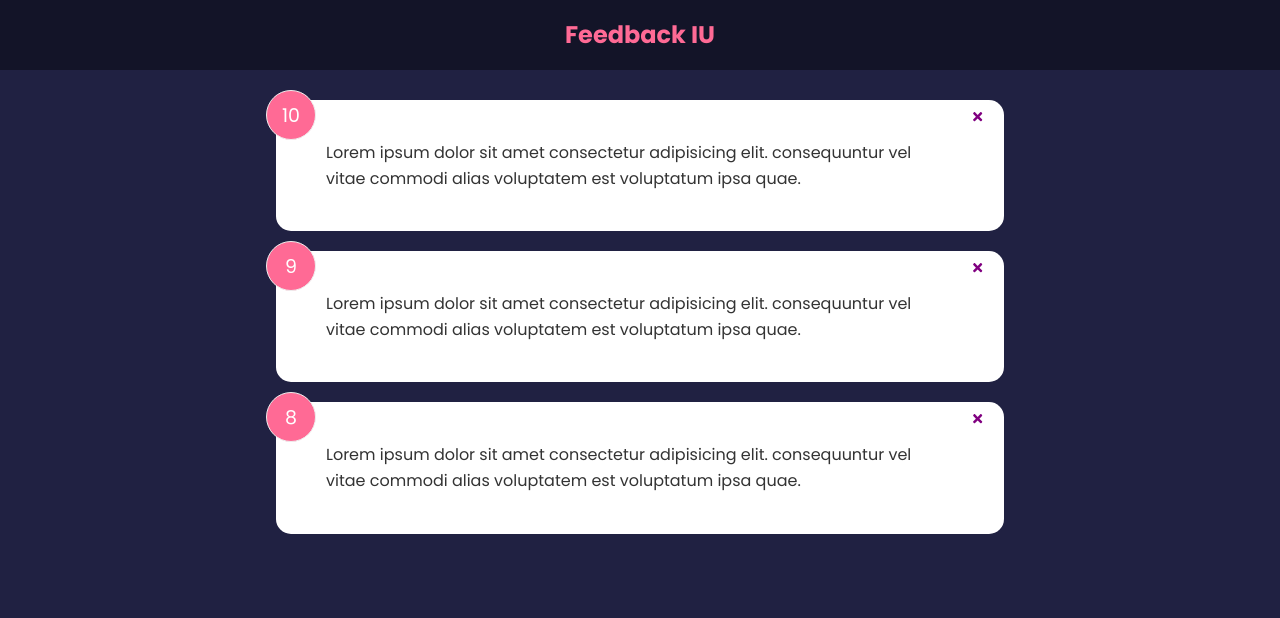
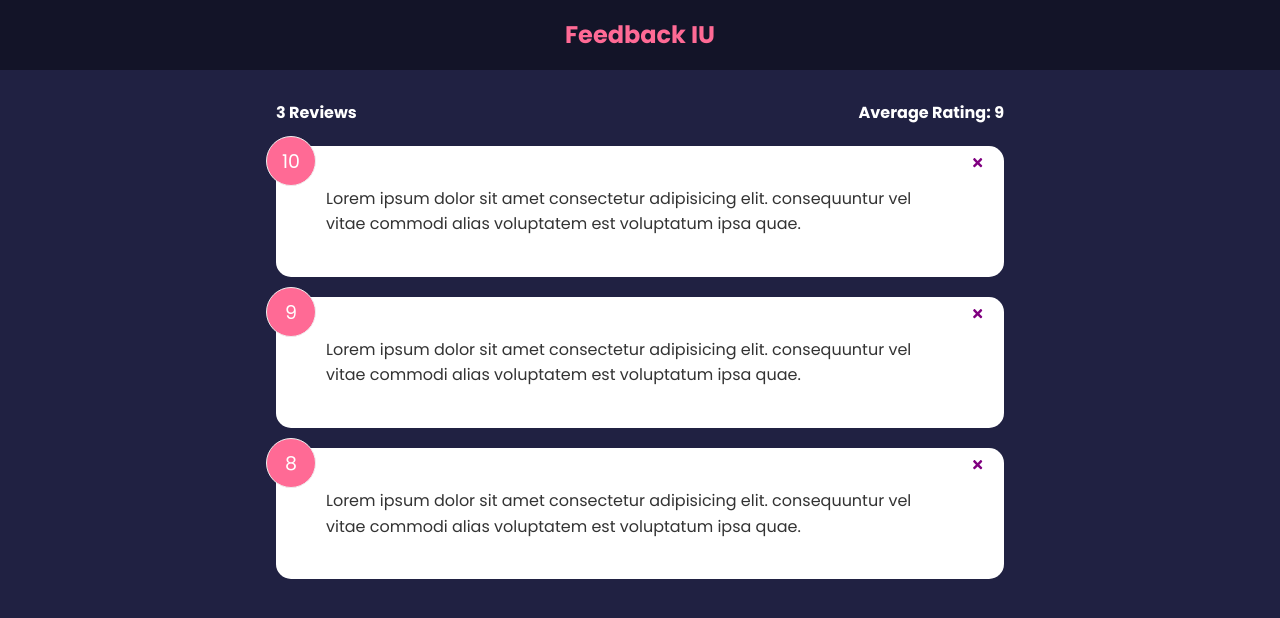
Before and after one commit to tirsop/Feeback-UI, a React (Create React App) app: page / in a window 1280 px wide. Shown: the top 618 px of the page. Built offline with nearby package versions, Linux system fonts and the light colour scheme.

Commit message:
add stats component

```diff
--- a/src/App.js
+++ b/src/App.js
@@ -1,6 +1,7 @@
 import { useState } from "react";
 import Header from "./components/Header";
 import FeedbackList from "./components/FeedbackList";
+import FeedbackStats from "./components/FeedbackStats";
 import FeedbackData from './data/FeedbackData'
 
 function App() {
@@ -15,6 +16,7 @@
     <>
       <Header />
       <div className="container">
+        <FeedbackStats feedback={feedback} />
         <FeedbackList
           feedback={feedback}
           handleDelete={deleteFeedback}
--- /dev/null
+++ b/src/components/FeedbackStats.jsx
@@ -0,0 +1,21 @@
+import PropTypes from 'prop-types'
+
+function FeedbackStats({ feedback }) {
+  let average = feedback.reduce((accumulator, current) => {
+    return accumulator + current.rating
+  }, 0) / feedback.length;
+  average = average.toFixed(1).replace(/[.,]0$/, '');
+
+  return (
+    <div className="feedback-stats">
+      <h4>{feedback.length} Reviews</h4>
+      <h4>Average Rating: {isNaN(average) ? '0' : average}</h4>
+    </div>
+  )
+}
+
+FeedbackStats.propTypes = {
+  feedback: PropTypes.array.isRequired,
+}
+
+export default FeedbackStats
```
